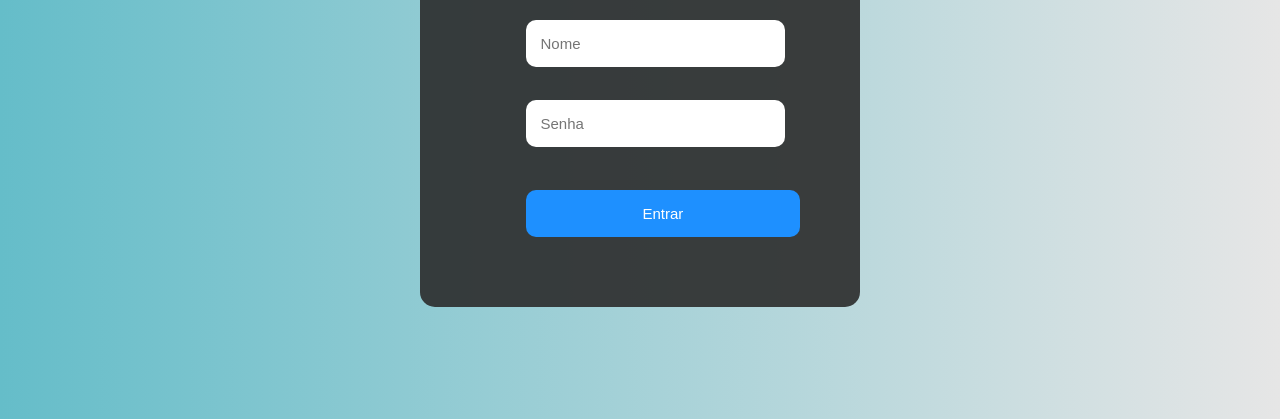
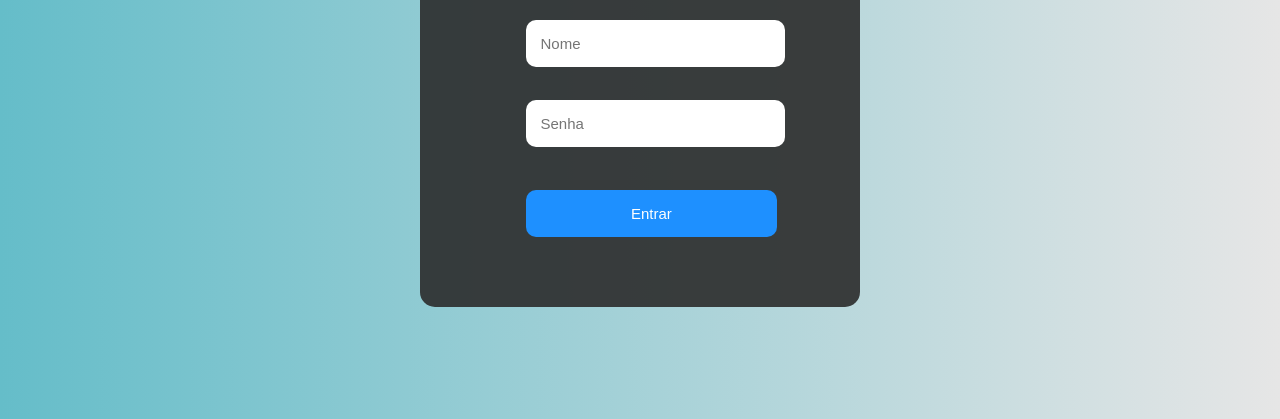
Before and after one commit to matheusfonsecabjj/login, a plain HTML site: page index.html in a window 1280 px wide. Shown: the part 381-800 px from the top of the page. Drawn offline with Linux system fonts and the light colour scheme; sample sign-in values are in the browser's storage.

Commit message:
Update style.css

```diff
--- a/style.css
+++ b/style.css
@@ -40,7 +40,7 @@ button {
     background-color: dodgerblue;
     border: none;
     padding: 15px;
-    width: 120%;  /* Faz o botão ocupar toda a largura do formulário */
+    width: 110%;  /* Faz o botão ocupar toda a largura do formulário */
     border-radius: 10px;
     color: white;
     font-size: 15px;
```
